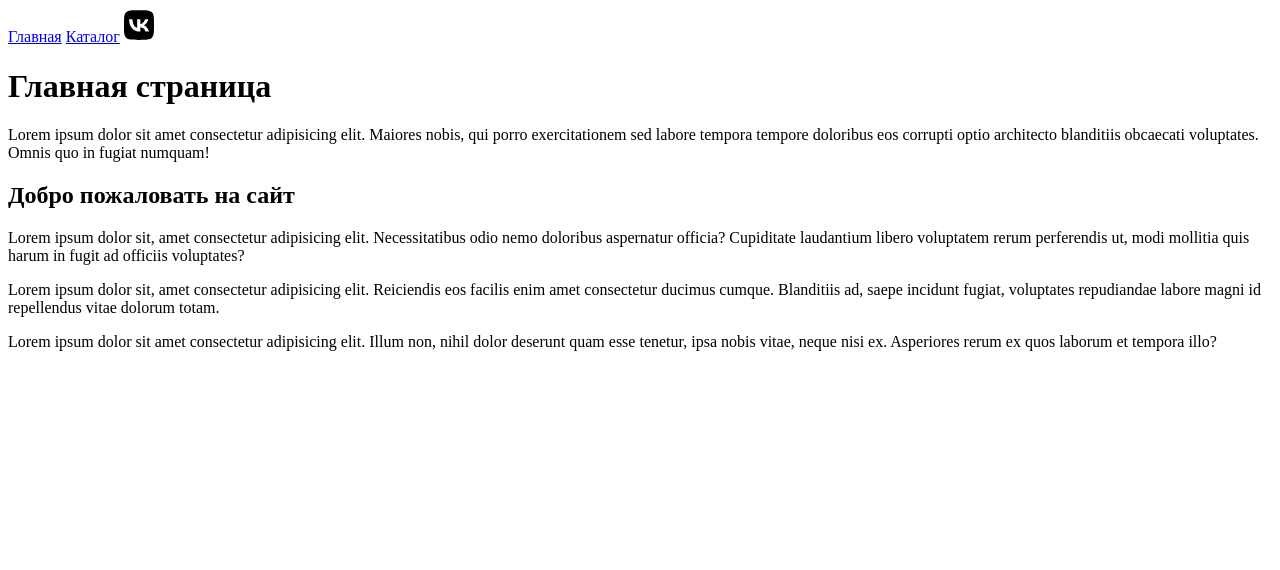
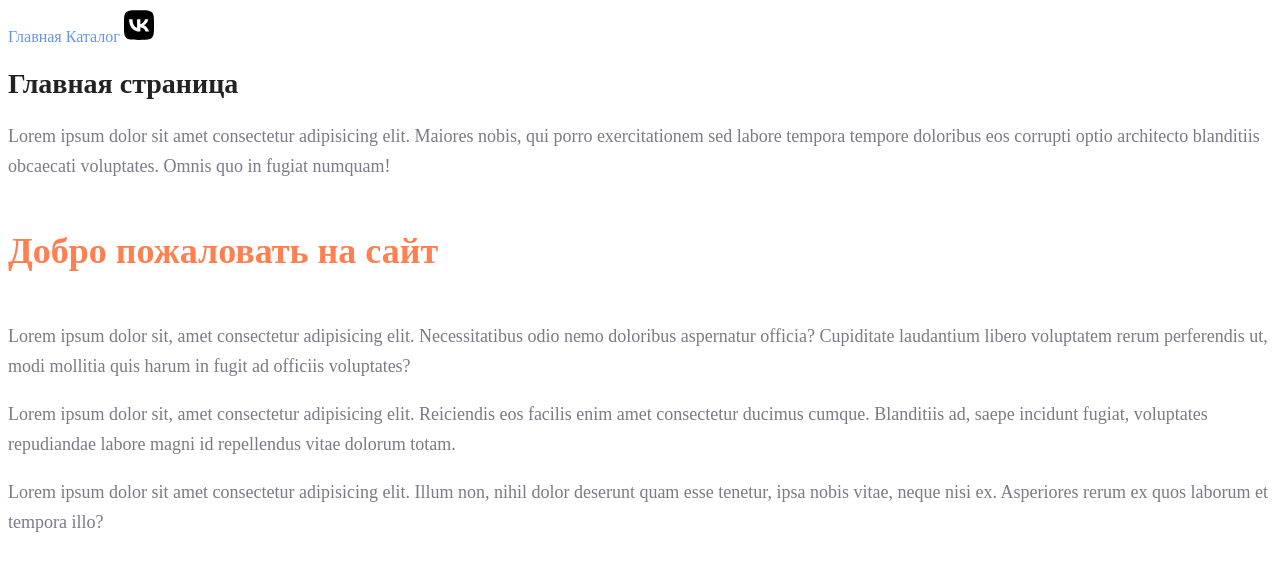
Before and after one commit to NadezhdaUimina/Web-layout-HTML-CSS, a plain HTML site: page index.html in a window 1280 px wide. Drawn offline with Linux system fonts and the light colour scheme.

Commit message:
the basics CSS

```diff
--- a/index.html
+++ b/index.html
@@ -5,27 +5,32 @@
     <meta charset="UTF-8">
     <meta name="viewport" content="width=device-width, initial-scale=1.0">
     <title>Главная</title>
+    <link rel="stylesheet" href="style.css">
 </head>
 
 <body>
-    <a href="index.html">Главная</a>
-    <a href="catalog/catalog.html">Каталог</a>
-    <a href="https://vk.com"><img width="30" src="img/vk.svg" alt="Контакты"></a>
-    <h1>Главная страница</h1>
-    <p>Lorem ipsum dolor sit amet consectetur adipisicing elit. Maiores nobis, qui porro exercitationem sed labore
+    <a class="nav_link" href="index.html">Главная</a>
+    <a class="nav_link" href="catalog/catalog.html">Каталог</a>
+    <a class="nav_link" href="https://vk.com"><img width="30" src="img/vk.svg" alt="Контакты"></a>
+    <h1 class="title">Главная страница</h1>
+    <p class="text">Lorem ipsum dolor sit amet consectetur adipisicing elit. Maiores nobis, qui porro exercitationem sed
+        labore
         tempora tempore doloribus eos corrupti optio architecto blanditiis obcaecati voluptates. Omnis quo in fugiat
         numquam!</p>
-    <h2>Добро пожаловать на сайт</h2>
-    <p>Lorem ipsum dolor sit, amet consectetur adipisicing elit. Necessitatibus odio nemo doloribus aspernatur
+    <h2 class="subtitle">Добро пожаловать на сайт</h2>
+    <p class="text">Lorem ipsum dolor sit, amet consectetur adipisicing elit. Necessitatibus odio nemo doloribus
+        aspernatur
         officia?
         Cupiditate laudantium libero voluptatem rerum perferendis ut, modi mollitia quis harum in fugit ad officiis
         voluptates?</p>
-    <p>Lorem ipsum dolor sit, amet consectetur adipisicing elit. Reiciendis eos facilis enim amet consectetur
+    <p class="text">Lorem ipsum dolor sit, amet consectetur adipisicing elit. Reiciendis eos facilis enim amet
+        consectetur
         ducimus
         cumque. Blanditiis ad, saepe incidunt fugiat, voluptates repudiandae labore magni id repellendus vitae
         dolorum
         totam.</p>
-    <p>Lorem ipsum dolor sit amet consectetur adipisicing elit. Illum non, nihil dolor deserunt quam esse tenetur,
+    <p class="text">Lorem ipsum dolor sit amet consectetur adipisicing elit. Illum non, nihil dolor deserunt quam esse
+        tenetur,
         ipsa
         nobis vitae, neque nisi ex. Asperiores rerum ex quos laborum et tempora illo?</p>
 
--- /dev/null
+++ b/style.css
@@ -0,0 +1,32 @@
+a {
+    text-decoration: none;
+}
+
+.nav_link {
+    color: cornflowerblue;
+	font-size: 16px;
+	line-height: 20px;
+}
+
+.title {
+    color: #222222;
+    font-size: 28px;
+    line-height: 36px;
+    font-weight: bold;
+}
+
+.subtitle {
+    color: coral;
+    font-style: normal;
+    font-weight: 700;
+    font-size: 36px;
+    line-height: 80px;
+}
+
+.text {
+    font-style: normal;
+    font-weight: 300;
+    font-size: 18px;
+    line-height: 30px;
+    color: #7D7987;
+}
```
Also changed, not shown: catalog/catalog.html (+13 -11 lines).
